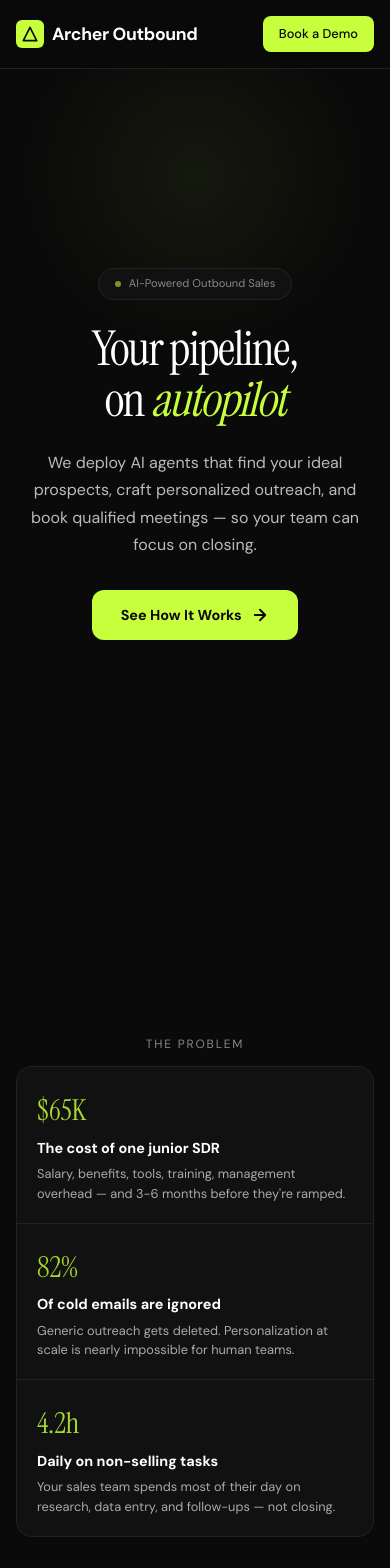
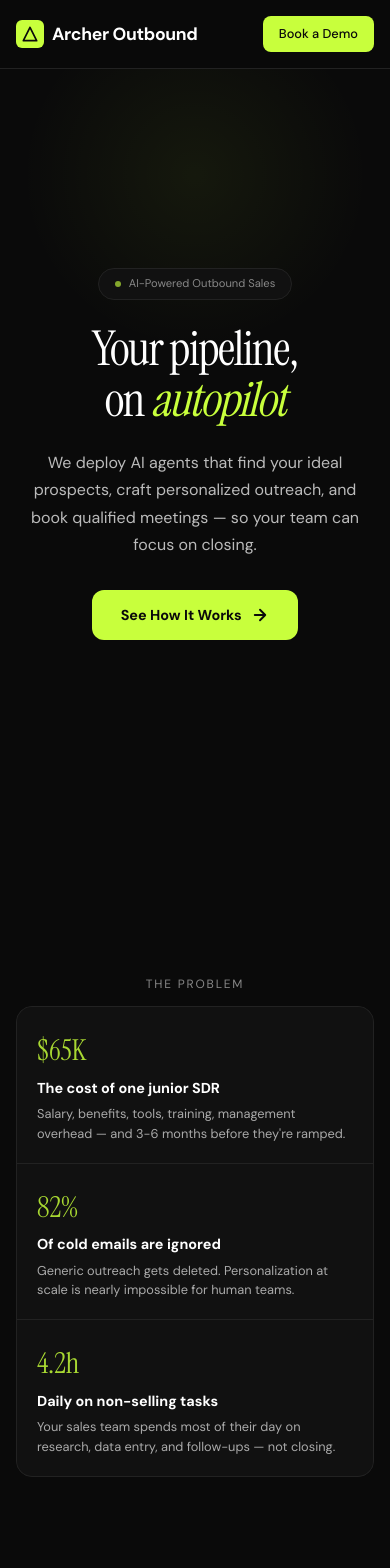
Before and after one commit to cthayes8/archer-outbound, a Next.js app: page / in a window 390 px wide. Shown: the top 1568 px of the page. Built offline with nearby package versions, Linux system fonts and the light colour scheme.

Commit message:
snap fixes

```diff
--- a/app/globals.css
+++ b/app/globals.css
@@ -466,7 +466,7 @@ footer {
   .hero-sub { font-size: 1rem; margin-bottom: 2rem; }
   .hero-cta { padding: 0.85rem 1.8rem; font-size: 0.9rem; }
 
-  .pain { padding: 3.5rem 1rem 1rem; min-height: 100svh; display: flex; flex-direction: column; justify-content: center; }
+  .pain { padding: 1rem; min-height: calc(100svh - 5rem); display: flex; flex-direction: column; justify-content: center; }
   .pain-label { margin-bottom: 0.75rem; }
   .pain-grid { grid-template-columns: 1fr; }
   .pain-card { padding: 1.25rem 1.25rem; }
@@ -474,12 +474,12 @@ footer {
   .pain-card h3 { font-size: 0.9rem; margin-bottom: 0.3rem; }
   .pain-card p { font-size: 0.8rem; line-height: 1.5; }
 
-  .how { padding: 3.5rem 1rem 1rem; min-height: 100svh; display: flex; flex-direction: column; justify-content: center; }
+  .how { padding: 1rem; min-height: calc(100svh - 5rem); display: flex; flex-direction: column; justify-content: center; }
   .how h2 { margin-bottom: 2rem; }
   .step { grid-template-columns: 40px 1fr; gap: 1rem; padding: 1.25rem 0; }
   .step p { font-size: 0.9rem; }
 
-  .compare { padding: 3.5rem 1rem 0.5rem; min-height: 100svh; display: flex; flex-direction: column; justify-content: center; }
+  .compare { padding: 1rem 1rem 0.5rem; min-height: calc(100svh - 5rem); display: flex; flex-direction: column; justify-content: center; }
   .compare .section-label { margin-bottom: 0.5rem; }
   .compare h2 { margin-bottom: 1rem; }
   .compare-table { grid-template-columns: 1fr 1fr; }
@@ -496,9 +496,9 @@ footer {
     font-weight: 400;
   }
 
-  .proof { padding: 3.5rem 1rem 1rem; min-height: 100svh; display: flex; flex-direction: column; align-items: center; justify-content: center; }
+  .proof { padding: 1rem; min-height: calc(100svh - 5rem); display: flex; flex-direction: column; align-items: center; justify-content: center; }
 
-  .final-cta { padding: 3.5rem 1rem 1rem; min-height: 100svh; display: flex; flex-direction: column; align-items: center; justify-content: center; }
+  .final-cta { padding: 1rem; min-height: calc(100svh - 5rem); display: flex; flex-direction: column; align-items: center; justify-content: center; }
   .final-cta a { width: auto; padding: 0.85rem 2rem; font-size: 0.95rem; }
   .final-cta::before { width: 300px; height: 300px; }
 }
```
